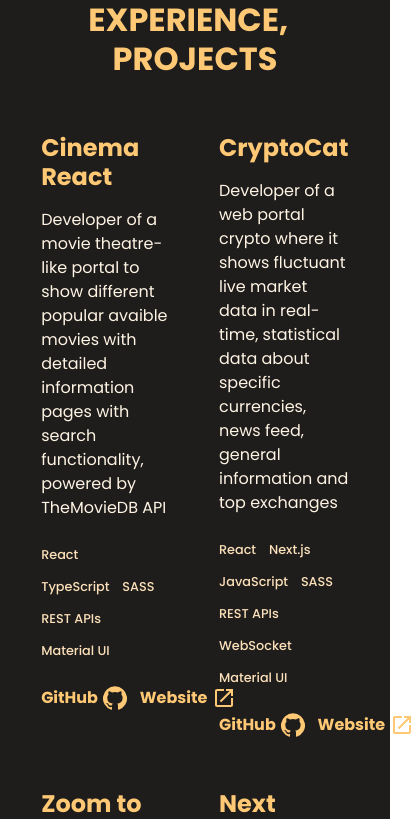
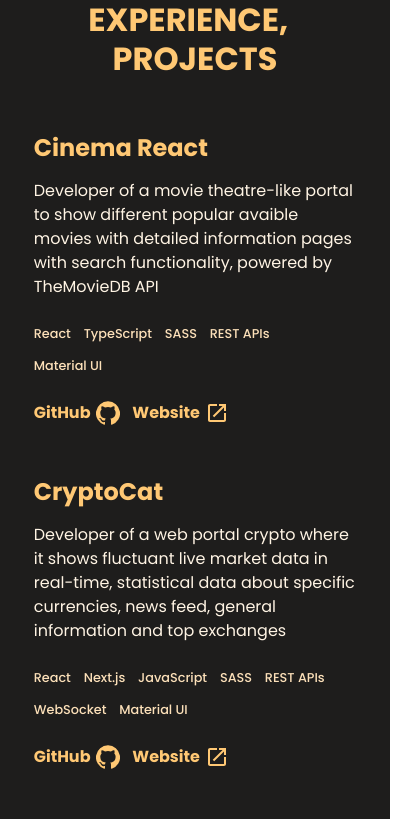
Before and after one commit to gabmzzn/portfolio, a Next.js app: page / in a window 390 px wide. Shown: the part 752-1571 px from the top of the page, 414 px wide, since content can reach past the window. Built offline with nearby package versions, Linux system fonts and the light colour scheme; a web font is replaced by a local one.

Commit message:
flex query

```diff
--- a/components/Projects/ProjectCard/ProjectCard.module.css
+++ b/components/Projects/ProjectCard/ProjectCard.module.css
@@ -32,3 +32,9 @@
 .project .link--icon {
 	margin-left: 0.5em;
 }
+
+@media (max-width: 845px) {
+	.project {
+		width: 100%;
+	}
+}
--- a/components/Projects/Projects.module.css
+++ b/components/Projects/Projects.module.css
@@ -3,3 +3,9 @@
 	flex-wrap: wrap;
 	justify-content: center;
 }
+
+@media (max-width: 845px) {
+	.projects {
+		display: unset;
+	}
+}
```
